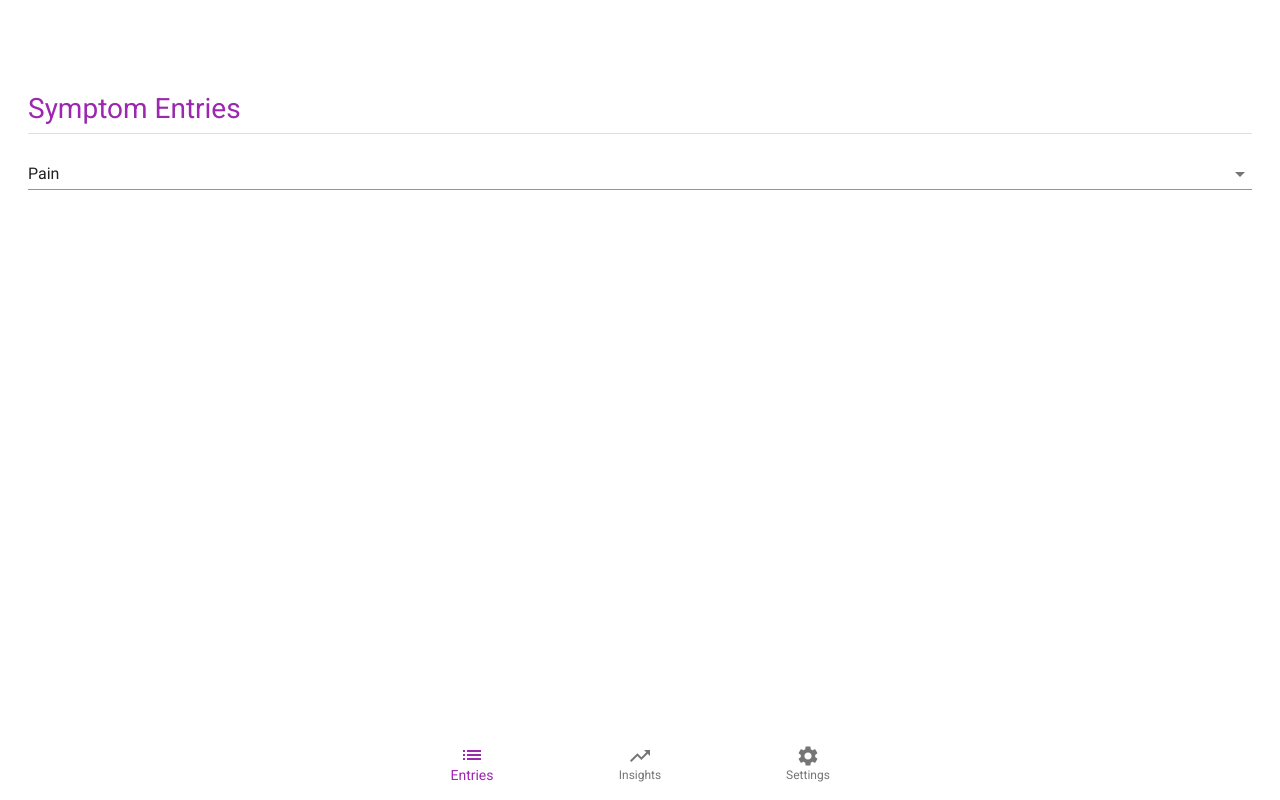
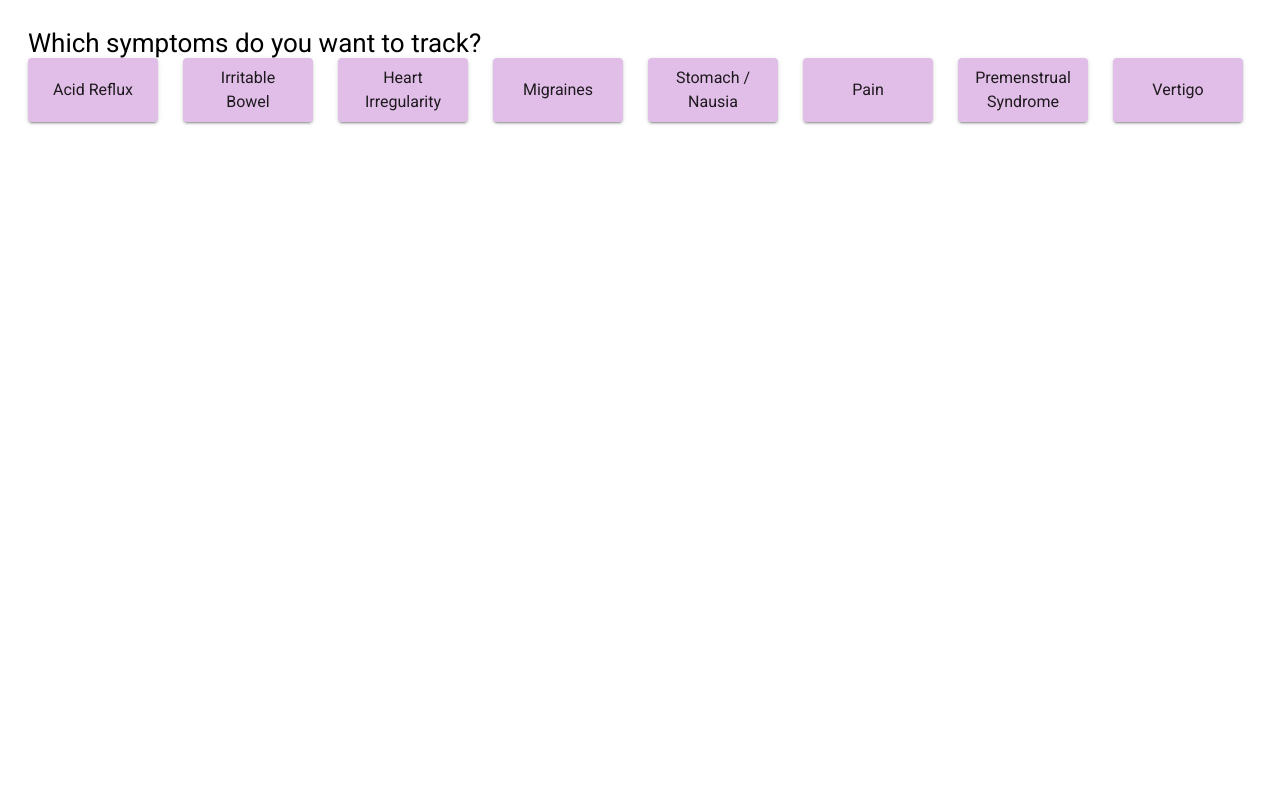
Before and after one commit to dilanustek/Symptony, a React (Create React App) app: page /setSymptoms in a window 1280 px wide. Before the commit this address led to /main/entries/. Built offline with nearby package versions, Linux system fonts and the light colour scheme.

Commit message:
addressed more PR comments

```diff
--- a/src/App.tsx
+++ b/src/App.tsx
@@ -4,7 +4,7 @@ import { Switch } from "react-router-dom";
 import SetSymptomsPage from "./SetSymptomsPage";
 import SetFactorsPage from "./SetFactorsPage";
 import { History } from "history";
-import { SymptomsAndFactors, Factor } from "./SymptomHelpers";
+import { SymptomsAndFactors, Factor, Symptom } from "./SymptomHelpers";
 import "./App.css";
 import ViewEntriesPage from "./ViewEntriesPage";
 import AnalyticsPage from "./AnalyticsPage";
@@ -21,28 +21,55 @@ interface Props {
 
 class AppInner extends Component<Props, State> {
   // for development
-  symptomsAndFactors: SymptomsAndFactors = {
-    PAIN: [Factor.ACTIVITY, Factor.EXERCISE],
-    VERTIGO: [Factor.SLEEP, Factor.MOOD],
-  };
+  // symptomsAndFactors: SymptomsAndFactors = {
+  //   PAIN: [Factor.ACTIVITY, Factor.EXERCISE],
+  //   VERTIGO: [Factor.SLEEP, Factor.MOOD],
+  // };
+
+  // state: State = {
+  //   symptomsAndFactors: this.symptomsAndFactors,
+  // };
 
   state: State = {
-    symptomsAndFactors: this.symptomsAndFactors,
+    symptomsAndFactors: {},
   };
-
-  // state: State = {
-  //   symptomsAndFactors: {},
-  // };
 
   componentDidMount() {
     // uncomment to get out of development mode and the code below
-    // this.props.history.push("/setSymptoms");
+    this.props.history.push("/setSymptoms");
 
     //  for development
-    this.props.history.push("/main/entries/");
+    // this.props.history.push("/main/entries/");
   }
 
-  setSymptomsAndFactors = (symptomsAndFactors: SymptomsAndFactors) => {
+  setSymptomsAndFactors = (symptom: Symptom, factor?: Factor) => {
+    const symptomsAndFactors = this.state.symptomsAndFactors;
+    const factorList = symptomsAndFactors[symptom];
+
+    if (!factor) {
+      //toggle symptom
+      if (!factorList) {
+        // symptom doesn't exist. Add it.
+        symptomsAndFactors[symptom] = [];
+      } else {
+        delete symptomsAndFactors[symptom];
+      }
+    } else {
+      // toggle factor
+      if (!factorList)
+        return Error("Symptom is null while trying to add factors.");
+
+      // if factor is there remove it, otherwise add it.
+      if (factorList.includes(factor)) {
+        const removedFactorList = factorList.filter(
+          (factor) => factor !== factor
+        );
+        symptomsAndFactors[symptom] = removedFactorList;
+      } else {
+        factorList.push(factor);
+      }
+    }
+
     this.setState({
       symptomsAndFactors,
     });
--- a/src/SetFactorsPage.tsx
+++ b/src/SetFactorsPage.tsx
@@ -13,32 +13,12 @@ import { Typography } from "@material-ui/core";
 import Grid from "@material-ui/core/Grid";
 
 interface Props {
-  setSymptomsAndFactors: (symptomsAndFactors: SymptomsAndFactors) => void;
+  setSymptomsAndFactors: (symptom: Symptom, factor: Factor) => void;
   symptomsAndFactors: SymptomsAndFactors;
   symptomIndexParams: any;
 }
 
 class SetFactorsPage extends Component<Props, {}> {
-  toggleFactor = (currentFactor: Factor, symptom: Symptom) => {
-    const symptomsAndFactors = this.props.symptomsAndFactors;
-    const factorList = symptomsAndFactors[symptom];
-
-    if (!factorList)
-      return Error("Symptom is null while trying to add factors.");
-
-    // if factor is there remove it, otherwise add it.
-    if (factorList.includes(currentFactor)) {
-      const removedFactorList = factorList.filter(
-        (factor) => factor !== currentFactor
-      );
-      symptomsAndFactors[symptom] = removedFactorList;
-    } else {
-      factorList.push(currentFactor);
-    }
-
-    this.props.setSymptomsAndFactors(symptomsAndFactors);
-  };
-
   getFactorTiles(symptom: Symptom) {
     const factors = Object.values(Factor);
 
@@ -46,7 +26,9 @@ class SetFactorsPage extends Component<Props, {}> {
       <Grid item xs key={factor}>
         <TileButton
           key={factor}
-          toggleSymptom={() => this.toggleFactor(factor, symptom)}
+          toggleSymptom={() =>
+            this.props.setSymptomsAndFactors(symptom, factor)
+          }
           tileName={FactorNames[factor]}
           isSelected={
             this.props.symptomsAndFactors[symptom]?.includes(factor) === true
--- a/src/SetSymptomsPage.tsx
+++ b/src/SetSymptomsPage.tsx
@@ -7,21 +7,11 @@ import { Typography } from "@material-ui/core";
 import Grid from "@material-ui/core/Grid";
 
 interface Props {
-  setSymptomsAndFactors: (symptomsAndFactors: SymptomsAndFactors) => void;
+  setSymptomsAndFactors: (symptom: Symptom) => void;
   symptomsAndFactors: SymptomsAndFactors;
 }
 
 class SetSymptomsPage extends Component<Props, {}> {
-  toggleSymptom = (newSymptom: Symptom) => {
-    const symptomsAndFactors = this.props.symptomsAndFactors;
-    if (!symptomsAndFactors[newSymptom]) {
-      symptomsAndFactors[newSymptom] = [];
-    } else {
-      delete symptomsAndFactors[newSymptom];
-    }
-    this.props.setSymptomsAndFactors(symptomsAndFactors);
-  };
-
   getSymptomTiles() {
     const symptoms = Object.values(Symptom);
 
@@ -29,7 +19,7 @@ class SetSymptomsPage extends Component<Props, {}> {
       <Grid item xs key={symptom}>
         <TileButton
           key={symptom}
-          toggleSymptom={() => this.toggleSymptom(symptom)}
+          toggleSymptom={() => this.props.setSymptomsAndFactors(symptom)}
           tileName={SymptomNames[symptom]}
           isSelected={this.props.symptomsAndFactors[symptom] !== undefined}
         />
```
